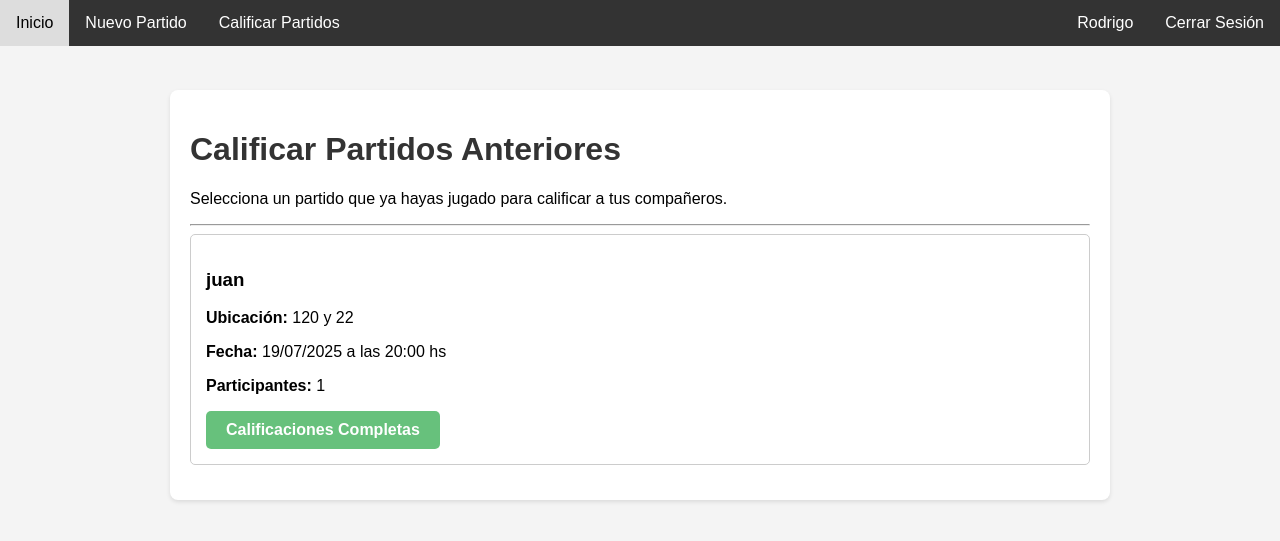
After one commit to Rodriloon/Futbol5-Organizacion, a Flask app: page /partidos-anteriores in a window 1280 px wide. The commit adds this page. Shown: the top 541 px of the page. Run offline with Flask 3, Linux system fonts and the light colour scheme; a user stored in the database is signed in; data comes from the database, SQL or seed files in the repository; both versions use the stored data as it was after the commit; data that the repository does not hold is empty.

Commit message:
agregue la pestaña Calificar Partido, donde podes calificar a tus compañeros en partidos ya pasados

```diff
--- a/Templates/base.html
+++ b/Templates/base.html
@@ -3,7 +3,6 @@
 <head>
     <meta charset="UTF-8">
     <meta name="viewport" content="width=device-width, initial-scale=1.0">
-    <!-- El título se cargará dinámicamente desde otras plantillas -->
     <title>{% block title %}Organizador de Fútbol{% endblock %}</title>
     <style>
         body { font-family: Arial, sans-serif; margin: 0; padding-top: 70px; background-color: #f4f4f4; }
@@ -23,7 +22,11 @@
 
 <div class="navbar">
     <a href="{{ url_for('inicio') }}">Inicio</a>
-    <a href="{{ url_for('nuevo_partido_form') }}">Nuevo Partido</a>
+
+    {% if current_user.is_authenticated %}
+        <a href="{{ url_for('nuevo_partido_form') }}">Nuevo Partido</a>
+        <a href="{{ url_for('partidos_anteriores') }}">Calificar Partidos</a>
+    {% endif %}
 
     <div class="navbar-right">
         {% if current_user.is_authenticated %}
--- a/Templates/detalle_partido.html
+++ b/Templates/detalle_partido.html
@@ -30,6 +30,11 @@
     {% if current_user.is_authenticated %}
         {% if current_user in partido.jugadores_inscritos %}
             <p style="text-align: center; font-style: italic;">Ya estás inscrito en este partido.</p>
+            <div style="text-align: center; margin: 20px 0;">
+                <a href="{{ url_for('calificar_partido', partido_id=partido.id) }}" style="background-color: #ffc107; color: black; padding: 10px 20px; text-decoration: none; border-radius: 5px; margin-left: 10px;">
+                    Calificar Jugadores
+                </a>
+            </div>
         {% elif partido.jugadores_inscritos|length < partido.jugadores_necesarios %}
             <h3 style="text-align: center;">Inscribirse al partido</h3>
             <form action="{{ url_for('inscribir_jugador', partido_id=partido.id) }}" method="POST" style="text-align: center;">
--- /dev/null
+++ b/Templates/partidos_anteriores.html
@@ -0,0 +1,31 @@
+{% extends "base.html" %}
+
+{% block title %}Calificar Partidos Anteriores{% endblock %}
+
+{% block content %}
+    <h1>Calificar Partidos Anteriores</h1>
+    <p>Selecciona un partido que ya hayas jugado para calificar a tus compañeros.</p>
+    <hr>
+
+    {% for partido in partidos_jugados %}
+        <div class="partido-card" style="padding: 15px; border: 1px solid #ccc; border-radius: 5px; margin-bottom: 15px; background-color: #fff;">
+            <h3>{{ partido.nombre_cancha }}</h3>
+            <p><strong>Ubicación:</strong> {{ partido.ubicacion }}</p>
+            <p><strong>Fecha:</strong> {{ partido.fecha.strftime('%d/%m/%Y a las %H:%M') }} hs</p>
+            <p>
+                <strong>Participantes:</strong> {{ partido.jugadores_inscritos|length }}
+            </p>
+            {% if info_partidos[partido.id].calificacion_completa %}
+                <div style="display: inline-block; background-color: #28a745; color: white; padding: 10px 20px; border-radius: 5px; font-weight: bold; opacity: 0.7;">
+                    Calificaciones Completas
+                </div>
+            {% else %}
+                <a href="{{ url_for('calificar_partido', partido_id=partido.id) }}" style="display: inline-block; background-color: #ffc107; color: black; padding: 10px 20px; text-decoration: none; border-radius: 5px; font-weight: bold;">
+                    Ir a Calificar
+                </a>
+            {% endif %}
+        </div>
+    {% else %}
+        <p style="text-align: center; font-style: italic;">No tienes partidos anteriores para calificar.</p>
+    {% endfor %}
+{% endblock %}
--- a/app.py
+++ b/app.py
@@ -1,6 +1,6 @@
 from flask import Flask, render_template, request, redirect, url_for, flash
 from flask_migrate import Migrate
-from models import db, Jugador, Partido
+from models import db, Jugador, Partido, Calificacion
 from logica import actualizar_estadisticas_jugador, crear_equipos_balanceados
 from datetime import datetime
 from flask_login import LoginManager, login_user, logout_user, login_required, current_user
@@ -140,6 +140,71 @@ def organizar_partido(partido_id):
 
     return render_template('organizar_partido.html', partido=partido, equipos=equipos)
 
+@app.route('/partido/<int:partido_id>/calificar')
+@login_required
+def calificar_partido(partido_id):
+    partido = Partido.query.get_or_404(partido_id)
+
+    # Asegurarse de que el usuario actual jugó en el partido
+    if current_user not in partido.jugadores_inscritos:
+        flash("No puedes calificar en un partido en el que no jugaste.", "warning")
+        return redirect(url_for('detalle_partido', partido_id=partido.id))
+
+    # Obtener los IDs de los jugadores que el usuario actual ya calificó en este partido
+    calificados_ids = [c.calificado_id for c in Calificacion.query.filter_by(calificador_id=current_user.id, partido_id=partido.id).all()]
+
+    # Lista de jugadores del partido, excluyendo al usuario actual
+    companeros = [j for j in partido.jugadores_inscritos if j.id != current_user.id]
+
+    # Separar entre los que faltan por calificar y los ya calificados
+    jugadores_a_calificar = [j for j in companeros if j.id not in calificados_ids]
+    jugadores_calificados = [j for j in companeros if j.id in calificados_ids]
+
+    return render_template('calificar_partido.html',
+                           partido=partido,
+                           jugadores_a_calificar=jugadores_a_calificar,
+                           jugadores_calificados=jugadores_calificados)
+
+
+@app.route('/partido/<int:partido_id>/submit_calificacion/<int:calificado_id>', methods=['POST'])
+@login_required
+def submit_calificacion(partido_id, calificado_id):
+    # Crear la nueva calificación
+    nueva_calificacion = Calificacion(
+        calificador_id=current_user.id,
+        calificado_id=calificado_id,
+        partido_id=partido_id,
+        ataque=float(request.form['ataque']),
+        defensa=float(request.form['defensa']),
+        fisico=float(request.form['fisico']),
+        pases=float(request.form['pases']),
+        vision=float(request.form['vision'])
+    )
+    db.session.add(nueva_calificacion)
+
+    # Actualizar las estadísticas del jugador calificado
+    jugador_calificado = Jugador.query.get(calificado_id)
+
+    # Obtener todas las calificaciones para este jugador en este partido
+    calificaciones_partido = Calificacion.query.filter_by(calificado_id=calificado_id, partido_id=partido_id).all()
+
+    # Calcular el promedio de las nuevas calificaciones para este partido
+    promedio_calificaciones = {
+        'ataque': sum(c.ataque for c in calificaciones_partido) / len(calificaciones_partido),
+        'defensa': sum(c.defensa for c in calificaciones_partido) / len(calificaciones_partido),
+        'fisico': sum(c.fisico for c in calificaciones_partido) / len(calificaciones_partido),
+        'pases': sum(c.pases for c in calificaciones_partido) / len(calificaciones_partido),
+        'vision': sum(c.vision for c in calificaciones_partido) / len(calificaciones_partido),
+    }
+
+    # Llamar a la lógica de actualización con los promedios
+    actualizar_estadisticas_jugador(jugador_calificado, promedio_calificaciones)
+
+    db.session.commit()
+
+    flash(f"Has calificado a {jugador_calificado.nombre} con éxito.", "success")
+    return redirect(url_for('calificar_partido', partido_id=partido_id))
+
 # --- RUTAS DE AUTENTICACIÓN ---
 @app.route('/registrar', methods=['GET', 'POST'])
 def registrar():
@@ -181,5 +246,37 @@ def logout():
     logout_user()
     return redirect(url_for('inicio'))
 
+@app.route('/partidos-anteriores')
+@login_required
+def partidos_anteriores():
+    now = datetime.utcnow()
+
+    partidos_jugados = sorted(
+        [partido for partido in current_user.partidos_inscritos if partido.fecha < now],
+        key=lambda p: p.fecha,
+        reverse=True
+    )
+
+    # Vamos a crear un diccionario para pasar datos adicionales a la plantilla
+    info_partidos = {}
+    for partido in partidos_jugados:
+        # Contar a cuántos compañeros ya ha calificado el usuario en este partido
+        calificaciones_hechas = Calificacion.query.filter_by(
+            calificador_id=current_user.id,
+            partido_id=partido.id
+        ).count()
+
+        # Contar cuántos compañeros había en total (todos los inscritos menos uno mismo)
+        total_companeros = len(partido.jugadores_inscritos) - 1
+
+        # Guardar si la calificación está completa o no
+        info_partidos[partido.id] = {
+            'calificacion_completa': calificaciones_hechas >= total_companeros
+        }
+
+    return render_template('partidos_anteriores.html',
+                           partidos_jugados=partidos_jugados,
+                           info_partidos=info_partidos) # <-- Pasamos el nuevo diccionario
+
 if __name__ == '__main__':
     app.run(debug=True)
```
Also changed, not shown: Templates/calificar_partido.html (added, +80 -0 lines), logica.py (+13 -15 lines), migrations/versions/5396abf0f755_agregar_tabla_calificacion.py (added, +43 -0 lines), models.py (+28 -0 lines), instance/jugadores.db.
